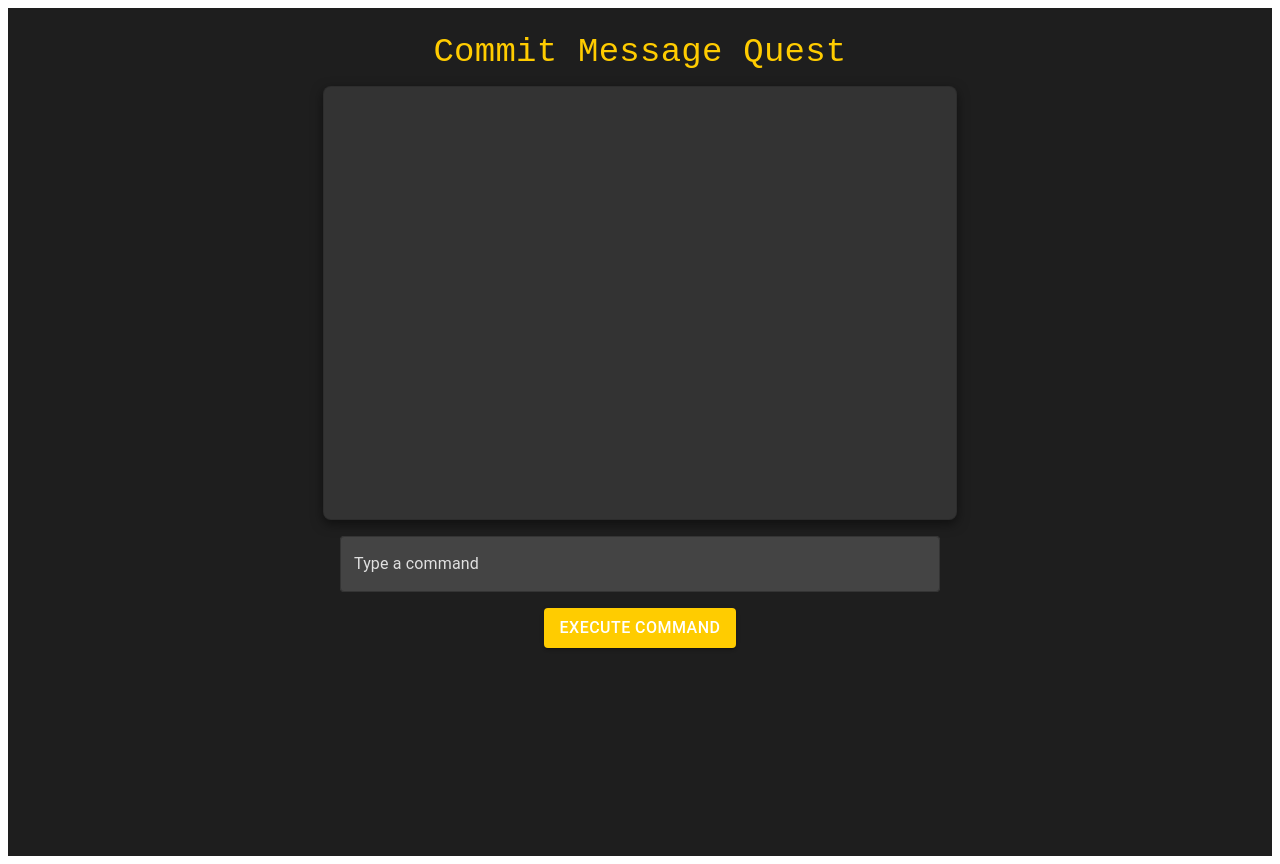
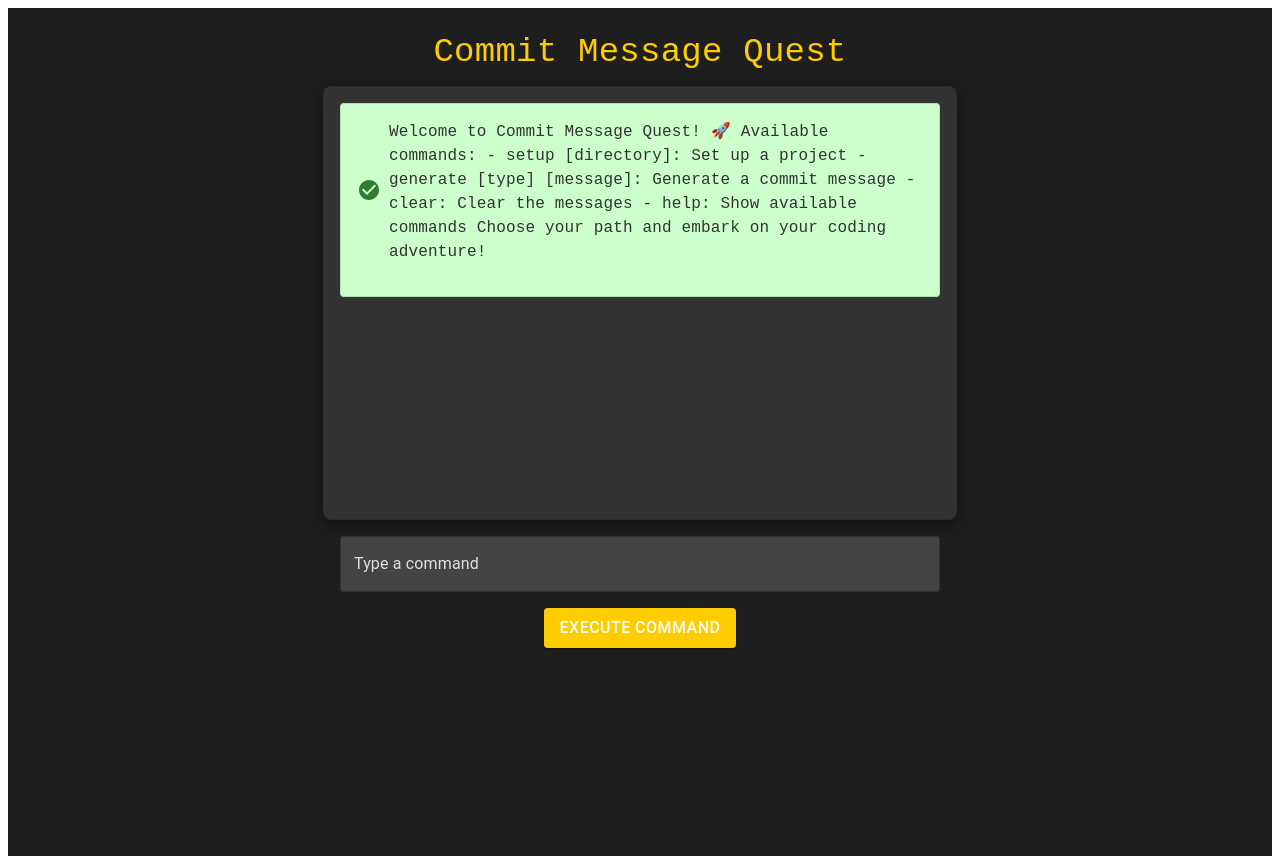
Before and after one commit to Engineernoob/commit-message-generator, a React (Create React App) app in the folder frontend/my-pwa-app/: page / in a window 1280 px wide. Built offline with nearby package versions, Linux system fonts and the light colour scheme.

Commit message:
adding a welcome message

```diff
--- a/frontend/my-pwa-app/src/App.js
+++ b/frontend/my-pwa-app/src/App.js
@@ -7,7 +7,9 @@ import CheckCircleIcon from '@mui/icons-material/CheckCircle';
 const BACKEND_URL = 'http://127.0.0.1:5000'; // Adjust this to match your backend URL
 
 function App() {
-  const [messages, setMessages] = useState([]);
+  const [messages, setMessages] = useState([
+    { type: 'system', text: 'Welcome to Commit Message Quest! 🚀\n\nAvailable commands:\n- setup [directory]: Set up a project\n- generate [type] [message]: Generate a commit message\n- clear: Clear the messages\n- help: Show available commands\n\nChoose your path and embark on your coding adventure!' }
+  ]);
   const [input, setInput] = useState('');
 
   const handleCommand = async () => {
```
